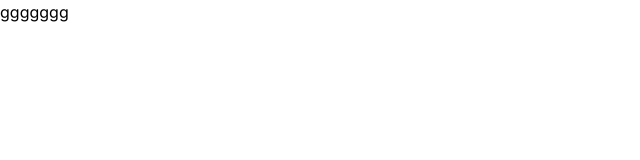
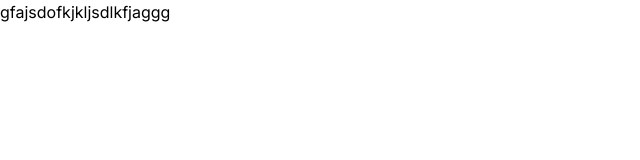
Before and after one commit to Leap1b-23-24/team3, a Next.js app in the folder frontend/: page / in a window 1280 px wide. Shown: the top 160 px of the page, without its empty margins (0-640 px from the left). Built offline with nearby package versions, Linux system fonts and the light colour scheme.

Commit message:
ikalsjdfklj

```diff
--- a/frontend/src/app/page.tsx
+++ b/frontend/src/app/page.tsx
@@ -1,3 +1,3 @@
 export default function Home() {
-  return <div>ggggggg</div>
+  return <div>gfajsdofkjkljsdlkfjaggg</div>
 }
```
